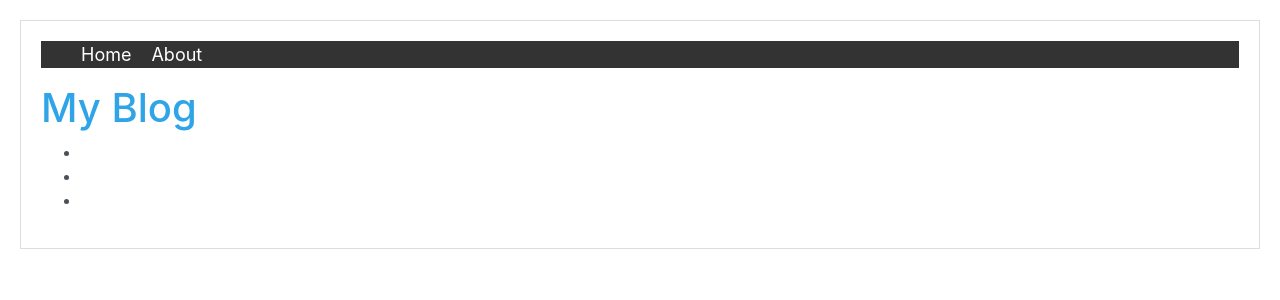
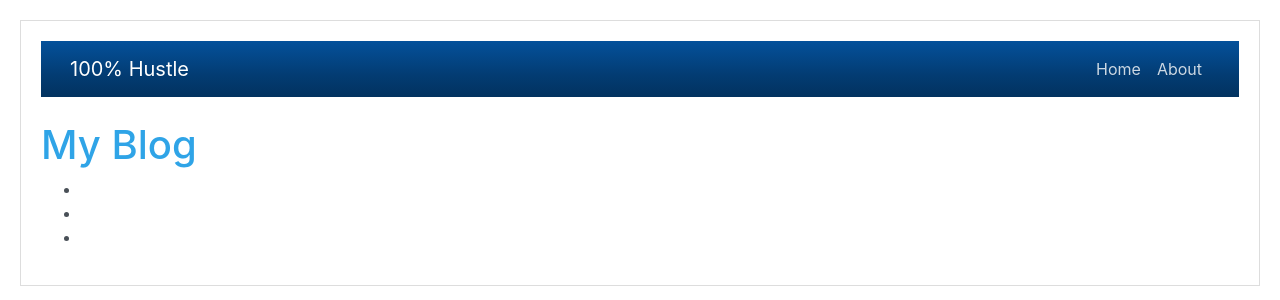
Before and after one commit to jeancarlov/nextBlog, a Next.js app: page / in a window 1280 px wide. Shown: the top 300 px of the page. Built offline with nearby package versions, Linux system fonts and the light colour scheme.

Commit message:
removed style-jsx and change component name into Navbar

```diff
--- a/components/Header.js
+++ b/components/Header.js
@@ -17,41 +17,66 @@
 
 
 
-const Header = () => (
-  <div>
-    <ul>
-      <li> <Link href="/">
-      <a>Home</a>
-    </Link>
-      </li>
-      <li><Link href="/about">
-      <a>About</a>
-    </Link>
-      </li>
-    </ul>
+// const Header = () => (
+//   <div>
+//     <ul>
+//       <li> <Link href="/">
+//       <a>Home</a>
+//     </Link>
+//       </li>
+//       <li><Link href="/about">
+//       <a>About</a>
+//     </Link>
+//       </li>
+//     </ul>
 
-    <style jsx>{
-     `
-     ul {
-       background: #333;
-       color: #fff;
-       list-style: none;
-       display: flex;
-     }
+//     <style jsx>{
+//      `
+//      ul {
+//        background: #333;
+//        color: #fff;
+//        list-style: none;
+//        display: flex;
+//      }
 
-     ul li {
-       font-size: 18px;
-       margin-right: 20px;
-     }
+//      ul li {
+//        font-size: 18px;
+//        margin-right: 20px;
+//      }
 
-     ul li a{
-       color: #fff;
-       text-decoration: none;
-     }
-     `
-    }</style>
+//      ul li a{
+//        color: #fff;
+//        text-decoration: none;
+//      }
+//      `
+//     }</style>
 
 
+//   </div>
+// );
+// export default Header;
+
+// Note : header works as the navbar
+
+const Navbar = () => (
+  <div>
+
+
+    <nav className="navbar navbar-expand navbar-dark bg-dark mb-4">
+    <div className="container">
+      <a className="navbar-brand" href="/">100% Hustle</a>
+      <div className="collapse navbar-collapse">
+        <ul className="navbar-nav ml-auto">
+          <li className="nav-item">
+            <Link href="/"><a className="nav-link">Home</a></Link>
+          </li>
+          <li className="nav-item">
+            <Link href="/about"><a className="nav-link">About</a></Link>
+          </li>
+        </ul>
+      </div>
+    </div>
+  </nav>
   </div>
 );
-export default Header;
+export default Navbar;
```
